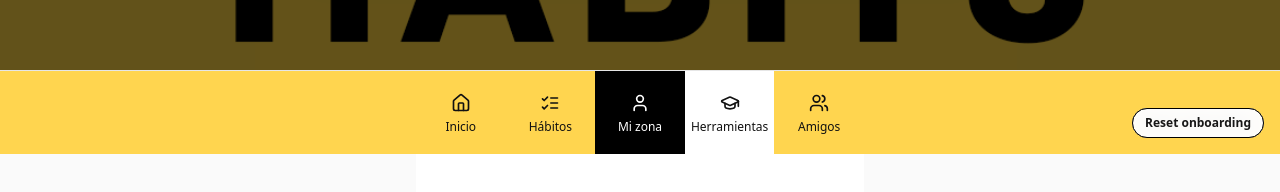
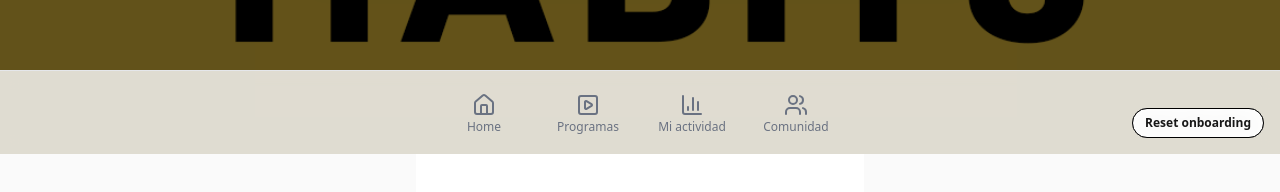
Before and after one commit to samcastella/akira, a Next.js app: page /herramientas in a window 1280 px wide. Shown: the part 646-838 px from the top of the page. Built offline with nearby package versions, Linux system fonts and the light colour scheme; no server answers.

Commit message:
bottomnav menu nueo diseno

```diff
--- a/src/app/herramientas/page.tsx
+++ b/src/app/herramientas/page.tsx
@@ -22,8 +22,8 @@ export default function HerramientasDentroDeHabitos() {
     <div className="bg-white">
       <SubHeaderTabs
         tabs={[
-          { href: '/habitos', label: 'Hábitos' },
-          { href: '/habitos/herramientas', label: 'Herramientas' },
+          { href: '/programas', label: 'Programas' },
+          { href: '/herramientas', label: 'Herramientas' },
           { href: '/habitos/crear', label: 'Crear programa' },
         ]}
       />
--- a/src/components/BottomNav.tsx
+++ b/src/components/BottomNav.tsx
@@ -2,56 +2,69 @@
 
 import Link from 'next/link';
 import { usePathname } from 'next/navigation';
-import { Home, ListChecks, User, GraduationCap, Users } from 'lucide-react';
-import { COLORS, NAV_HEIGHT } from '@/lib/constants';
+import { Home, SquarePlay, BarChart3, Users } from 'lucide-react';
+import { NAV_HEIGHT } from '@/lib/constants';
+
+type Item = {
+  href: string;
+  label: string;
+  icon: React.ComponentType<React.SVGProps<SVGSVGElement>>;
+};
 
 export default function BottomNav() {
   const pathname = usePathname();
 
-  const items = [
-    { href: '/', label: 'Inicio', icon: Home },
-    { href: '/habitos', label: 'Hábitos', icon: ListChecks },
-    { href: '/mizona', label: 'Mi zona', icon: User },
-    { href: '/herramientas', label: 'Herramientas', icon: GraduationCap },
-    { href: '/amigos', label: 'Amigos', icon: Users },
-  ] as const;
+  const items: Item[] = [
+    { href: '/',            label: 'Home',        icon: Home },
+    { href: '/programas',   label: 'Programas',   icon: SquarePlay },   // (antes Hábitos)
+    { href: '/mi-actividad',label: 'Mi actividad',icon: BarChart3 },
+    { href: '/community',   label: 'Comunidad',   icon: Users },
+  ];
+
+  // gris medio para inactivos
+  const INACTIVE = 'text-gray-500';
+  const ACTIVE = 'text-black';
 
   return (
     <nav
-      className="bottomnav fixed bottom-0 left-0 right-0 z-50"
-      style={{
-        // altura incluye el safe-area
-        height: `calc(${NAV_HEIGHT}px + env(safe-area-inset-bottom, 0px))`,
-        background: COLORS.accent, // amarillo
-      }}
+      className="fixed bottom-0 left-0 right-0 z-50 border-t border-gray-200 bg-white/95 backdrop-blur supports-[backdrop-filter]:bg-white/80"
+      style={{ height: `calc(${NAV_HEIGHT}px + env(safe-area-inset-bottom,0px))` }}
+      aria-label="Navegación inferior"
     >
-      <div className="mx-auto flex h-full w-full max-w-md">
+      <ul className="mx-auto flex h-full w-full max-w-md items-stretch justify-between px-4 pb-[env(safe-area-inset-bottom,0px)]">
         {items.map(({ href, label, icon: Icon }) => {
-          const active = pathname === href;
-
-          // estilo de la "píldora"
-          const pillStyle: React.CSSProperties = active
-            ? { background: '#fff', color: COLORS.text }
-            : href === '/mizona'
-            ? { background: COLORS.black, color: '#fff' } // Mi zona negra cuando no está activa
-            : { background: 'transparent', color: COLORS.text };
+          const active =
+            pathname === href ||
+            (href !== '/' && pathname?.startsWith(href));
 
           return (
+            <li key={href} className="flex-1">
               <Link
-              key={href}
                 href={href}
-              aria-label={label}
                 aria-current={active ? 'page' : undefined}
-              className="bn-item"
+                className={[
+                  'group flex h-full flex-col items-center justify-center gap-1',
+                  active ? ACTIVE : INACTIVE,
+                ].join(' ')}
               >
-              <span className="bn-pill" style={pillStyle}>
-                <Icon className="h-5 w-5" />
-                <span className="mt-1 text-[12px] leading-none">{label}</span>
+                {/* Icono limpio y minimalista */}
+                <Icon
+                  className={[
+                    'h-6 w-6 transition-transform duration-150',
+                    active ? 'scale-105' : 'scale-100',
+                  ].join(' ')}
+                  // Nota: lucide es “stroke”. Para sensación de “relleno” visual,
+                  // mantenemos color negro en activo y gris en inactivo.
+                  strokeWidth={active ? 2.5 : 2}
+                />
+                <span className="text-[12px] leading-none">
+                  {label}
                 </span>
               </Link>
+            </li>
           );
         })}
-      </div>
+      </ul>
     </nav>
   );
 }
```
Lines whose indentation alone changed are shown as unchanged.
